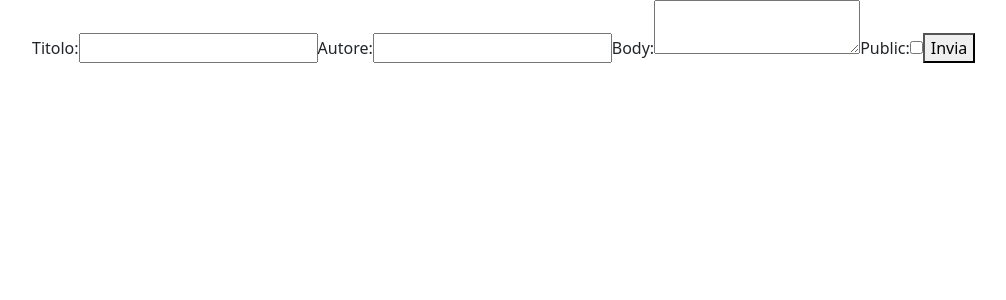
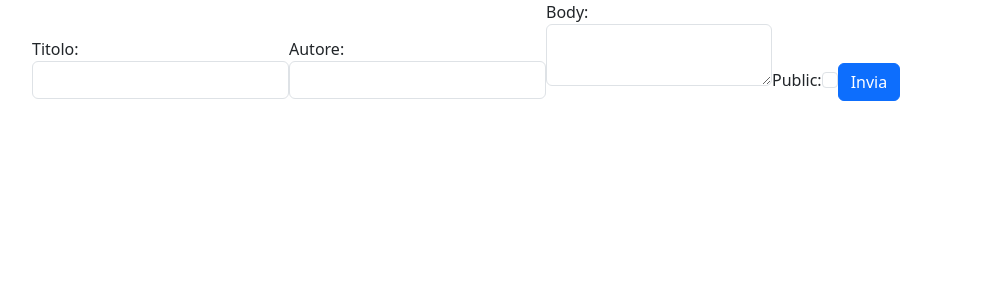
Before and after one commit to Michecosa/react-post-form, a React (Vite) app: page / in a window 1280 px wide. Shown: the top 300 px of the page, without its empty margins (50-1056 px from the left). Built offline with nearby package versions, Linux system fonts and the light colour scheme.

Commit message:
Add bootstrap classes to form elements

```diff
--- a/src/components/Form.jsx
+++ b/src/components/Form.jsx
@@ -50,9 +50,10 @@
         </p>
       )}
       <form onSubmit={handleSubmit}>
-        <label>
+        <label className="form-label">
           Titolo:
           <input
+            className="form-control"
             id="title"
             type="text"
             name="title"
@@ -60,9 +61,10 @@
             onChange={handleChange}
           />
         </label>
-        <label>
+        <label className="form-label">
           Autore:
           <input
+            className="form-control"
             id="author"
             type="text"
             name="author"
@@ -70,18 +72,20 @@
             onChange={handleChange}
           />
         </label>
-        <label>
+        <label className="form-label">
           Body:
           <textarea
+            className="form-control"
             id="body"
             name="body"
             value={formData.body}
             onChange={handleChange}
           />
         </label>
-        <label>
+        <label className="form-check-label">
           Public:
           <input
+            className="form-check-input"
             id="public"
             type="checkbox"
             name="public"
@@ -89,7 +93,9 @@
             onChange={handleChange}
           />
         </label>
-        <button type="submit">Invia</button>
+        <button className="btn btn-primary" type="submit">
+          Invia
+        </button>
       </form>
     </div>
   );
```
